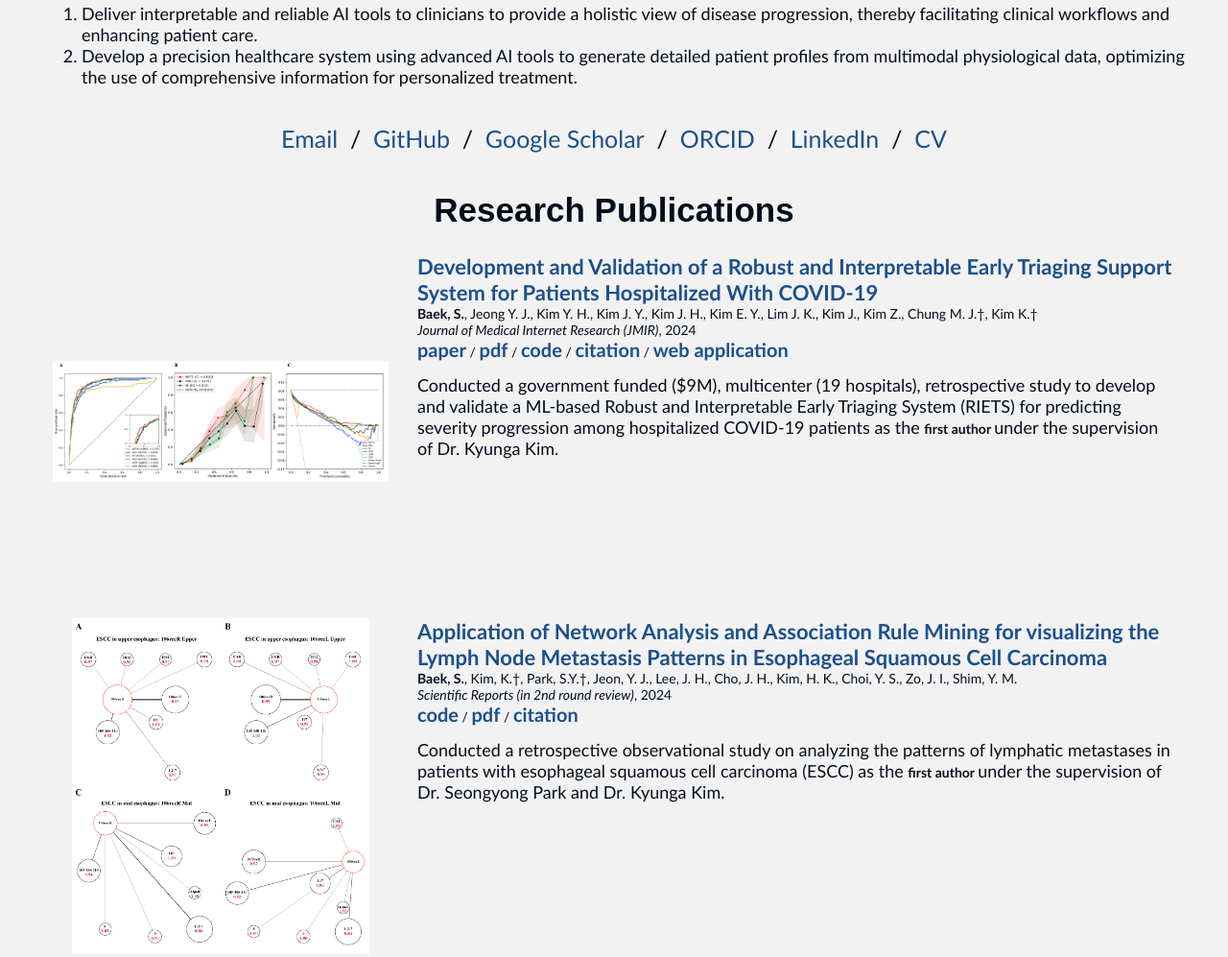
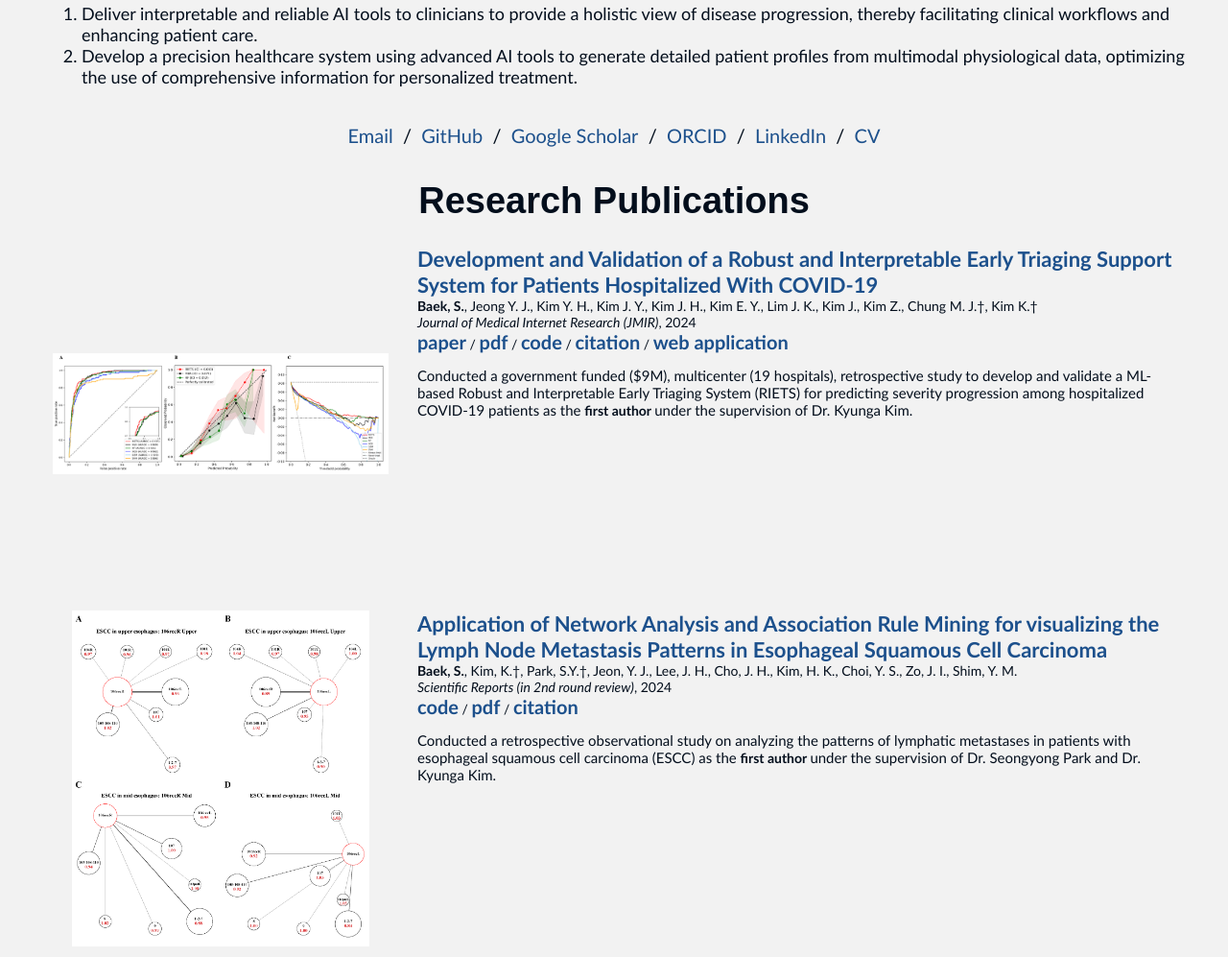
Before and after one commit to Baeksw98/baeksw98, a plain HTML site: page index.html in a window 1280 px wide. Shown: the part 717-1714 px from the top of the page at 96% size. Drawn offline with Linux system fonts and the light colour scheme.

Commit message:
Update to fonts

```diff
--- a/index.html
+++ b/index.html
@@ -13,7 +13,7 @@
     background-color: #f2f2f2; /* Set background to white */
     color: #030e1c; /* Set text color to black */
     font-family: Arial, sans-serif;
-    font-size: 16px; /* Set default font size */
+    font-size: 14px; /* Set default font size */
     margin: 0;
     padding: 0;
   }
@@ -46,20 +46,21 @@
     font-weight: bold;
   }
   .heading {
-    font-size: 35px; /* Increased section title size */
+    font-size: 38px; /* Increased section title size */
     font-weight: bold; /* Bold font for section titles */
     text-align: center; /* Center-align section titles */
     padding-bottom: 10px;
-    margin-top: 20px; /* Add space above the headings */
+    margin-top: 15px; /* Add space above the headings */
   }
   .bullet-point {
     margin: 0;
     padding: 0;
     list-style: none;
+    font-size: 15px; /* Font size for bullet points in PC */
   }
   .bullet-point li {
     margin-bottom: 10px;
-    font-size: 18px; /* Larger font size for list items */
+    font-size: 15px; /* Larger font size for list items */
   }
   .slideshow-container {
     position: relative;
@@ -75,12 +76,12 @@
     opacity: 1; /* Make visible with fade-in effect */
   }
   .links p {
-    font-size: 25px; /* Larger font size for PC */
+    font-size: 20px; /* Larger font size for PC */
     text-align: center;
     margin: 0;
   }
   .links a {
-    font-size: 25px; /* Larger font size for PC */
+    font-size: 20px; /* Larger font size for PC */
     display: inline-block;
     margin: 5px 0;
   }
@@ -133,7 +134,7 @@
       padding: 0;
       width: 100%;
       overflow-x: hidden;
-      font-size: 12px;
+      font-size: 11px;
     }
     td, table {
       width: 100%;
@@ -197,7 +198,10 @@
     }
     .reference-links {
       font-size: 14px; /* Adjust the size as desired */
-      font-weight: bold; /* Optional: Make the font bold */
+      font-weight: bold;
+    }
+    .bullet-point {
+      font-size: 12px; /* Smaller font size for mobile */
     }
   }
 </style>
```
